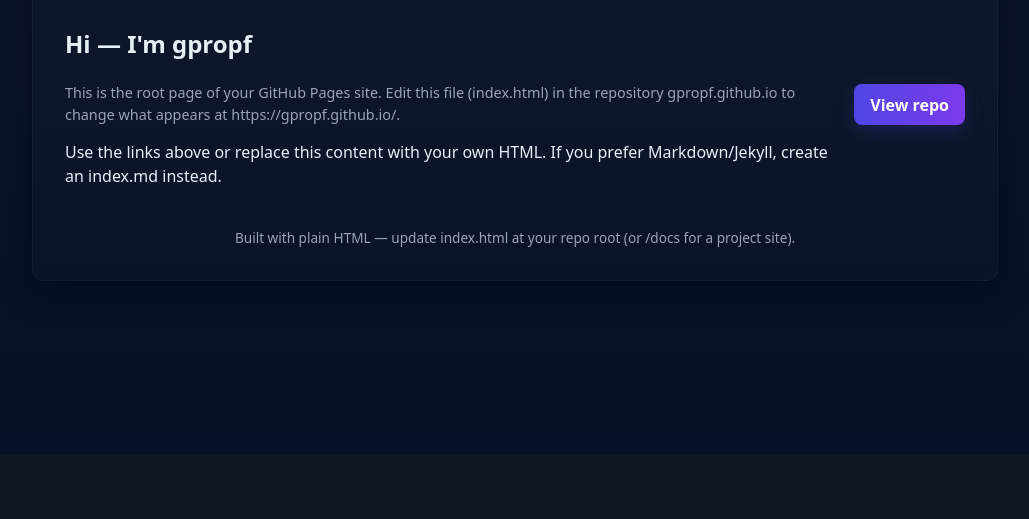
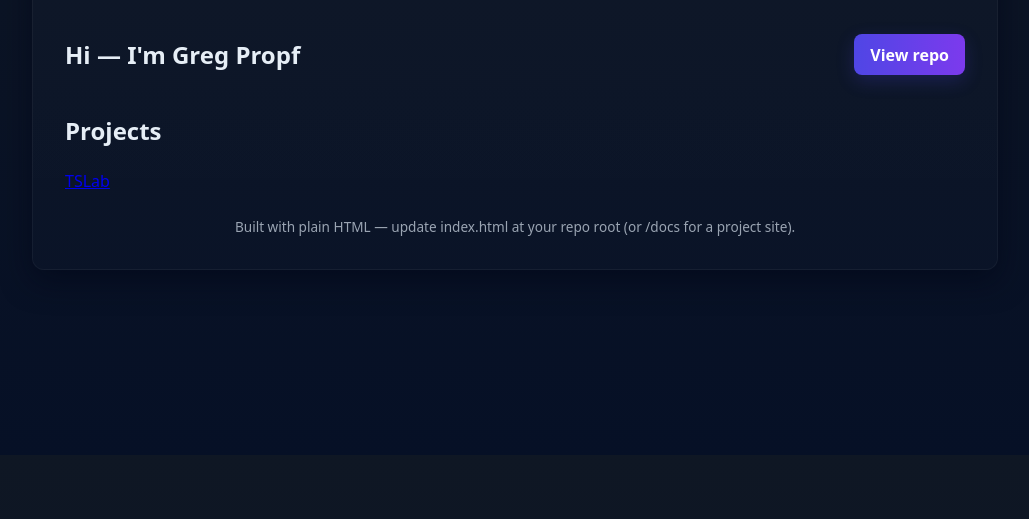
Before and after one commit to gpropf/gpropf.github.io, a plain HTML site: page index.html in a window 1280 px wide. Shown: the part 345-864 px from the top of the page, without its empty margins (125-1154 px from the left). Drawn offline with Linux system fonts and the light colour scheme.

Commit message:
Revise welcome message and add projects section
Updated welcome message and added a projects section.

```diff
--- a/index.html
+++ b/index.html
@@ -87,13 +87,22 @@
 
     <section class="hero" aria-labelledby="welcome">
       <div>
-        <h2 id="welcome">Hi — I'm gpropf</h2>
-        <p class="meta">This is the root page of your GitHub Pages site. Edit this file (index.html) in the repository gpropf.github.io to change what appears at https://gpropf.github.io/.</p>
-        <p style="margin-top:0.75rem">Use the links above or replace this content with your own HTML. If you prefer Markdown/Jekyll, create an index.md instead.</p>
+        <h2 id="welcome">Hi — I'm Greg Propf</h2>
+        <!-- <p class="meta">This is the root page of your GitHub Pages site. Edit this file (index.html) in the repository gpropf.github.io to change what appears at https://gpropf.github.io/.</p>
+        <p style="margin-top:0.75rem">Use the links above or replace this content with your own HTML. If you prefer Markdown/Jekyll, create an index.md instead.</p> -->
       </div>
 
       <div style="text-align:right">
         <a class="cta" href="https://github.com/gpropf/gpropf.github.io" target="_blank" rel="noopener">View repo</a>
+      </div>
+    </section>
+
+    <section>
+      <div>
+        <h2>Projects</h2>
+        <a href="tslab">TSLab</a>
+        <!-- <p class="meta">This is the root page of your GitHub Pages site. Edit this file (index.html) in the repository gpropf.github.io to change what appears at https://gpropf.github.io/.</p>
+        <p style="margin-top:0.75rem">Use the links above or replace this content with your own HTML. If you prefer Markdown/Jekyll, create an index.md instead.</p> -->
       </div>
     </section>
 
```
